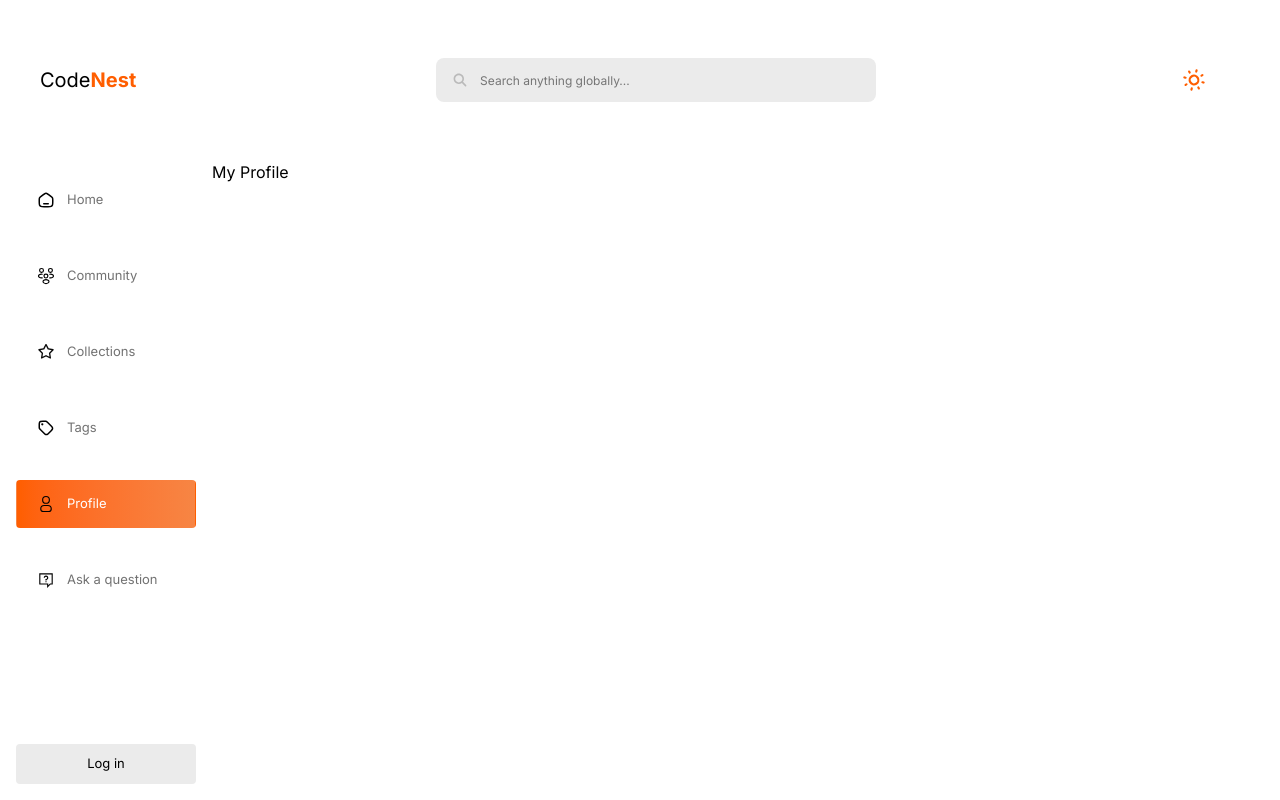
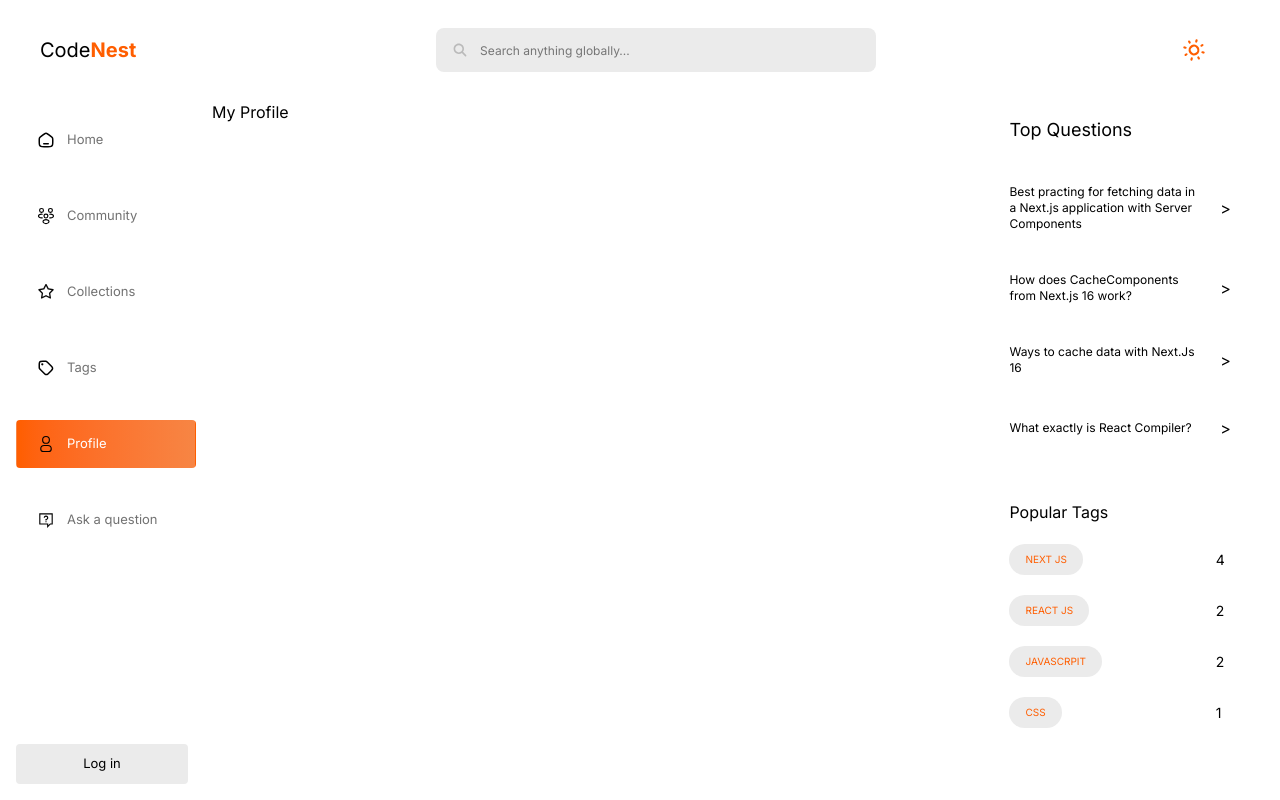
Before and after one commit to Dev-Matheus-Felipe/CodeNest, a Next.js app: page /profile in a window 1280 px wide. Built offline with nearby package versions, Linux system fonts and the light colour scheme; no server answers.

Commit message:
Main Responsive

```diff
--- a/app/(pages)/(main)/community/page.tsx
+++ b/app/(pages)/(main)/community/page.tsx
@@ -5,19 +5,17 @@ import Link from "next/link";
 export default async function Community(){
     const users = await prisma.user.findMany();
 
-    console.log(users);
-
     return (
         <div className="w-full h-full flex flex-col gap-7 p-[2%] items-center">
-            <h1 className="text-2xl w-full px-4">All Users</h1>
-            <div className="w-full flex justify-between gap-2 px-3">
+            <h1 className="text-2xl w-full px-4 border-b border-[#565656] pb-5">All Users</h1>
+            <div className="w-full flex justify-between items-center gap-2">
                 <form className=" w-[75%] h-11 relative flex items-center">
                     <Image
                         src="/icons/general/search.svg"
                         alt="Search Icon"
                         width={15}
                         height={15}
-                        className="absolute top-1/2 left-5 -translate-y-1/2"/>
+                        className="absolute top-1/2 left-4 -translate-y-1/2"/>
 
                     <input
                         type="text"
@@ -27,7 +25,7 @@ export default async function Community(){
                 </form>
 
                 <button className=" bg-(--secondary-button) hover:bg-(--secondary-button-hover)
-                w-30 h-11 cursor-pointer rounded-md flex justify-center gap-2 items-center">
+                w-28 h-11 cursor-pointer rounded-md flex justify-center gap-1 items-center">
                     <p className="text-xs">Select a filter</p>
 
                     <Image
@@ -42,15 +40,16 @@ export default async function Community(){
             <div className="w-full max-h-full gap-5 grid pr-5 overflow-y-scroll
             grid-cols-[repeat(auto-fit,minmax(130px,150px))]">
                 {
-                    [0,1,2].map((e, index) => (
-                        <Link href={`/profile/${users[0].username}`} key={index} className="flex flex-col items-center
-                        px-3 py-3 cursor-pointer rounded-sm text-center hover:bg-(--profile-hover) h-full">
+                    [0].map((e, index) => (
+                        <Link href={`/profile/${users[0].username}`} key={index} className="flex flex-col items-center px-3 py-3
+                        cursor-pointer rounded-md text-center  hover:bg-(--profile-hover) duration-300 h-full">
                             <Image
                                 src={users[0].image ?? ""}
                                 className="rounded-full"
                                 alt="user icon"
                                 width={100}
-                                height={100}/>
+                                height={100}
+                                loading="eager"/>
 
                             <h1 className="pt-3 pb-1 text-sm">{users[0].name?.slice(0,15)}</h1>
                             <p className="text-xs text-(--username-color)">@{users[0].username}</p>
--- a/app/(pages)/(main)/layout.tsx
+++ b/app/(pages)/(main)/layout.tsx
@@ -1,20 +1,23 @@
 import { NavBar } from "@/components/navBar/navBar";
+import RightSideBar from "@/components/rightSideBar/rightSideBar";
 import { SessionProvider } from "next-auth/react";
 import { Suspense } from "react";
 
 export default function MainLayout({children} : {children: React.ReactNode}){
     return (
         <SessionProvider>
-            <main className="grid grid-cols-[0.8fr_3fr_1.1fr] grid-rows-[20%_80%]">
+            <div className="grid grid-rows-[100px_1fr] h-full
+            sidebar:grid-cols-[0.8fr_3fr_1.1fr] md:max-sidebar:grid-cols-[0.8fr_3fr] md:max-md-grid-cols-1 ">
                 <NavBar />
 
-                <main className="col-start-2 col-end-2 row-span-1">
-                <Suspense fallback={<p>Loading...</p>}>
-                    {children}
-                </Suspense>
-                </main>
+                    <main className="col-span-1 row-span-1 ">
+                        <Suspense fallback={<p>Loading...</p>}>
+                            {children}
+                        </Suspense>
+                    </main>
 
-            </main>
+                <RightSideBar />
+            </div>
         </SessionProvider>
     )
 }
--- a/app/globals.css
+++ b/app/globals.css
@@ -1,5 +1,9 @@
 @import url('https://fonts.googleapis.com/css2?family=Inter:ital,opsz,wght@0,14..32,100..900;1,14..32,100..900&display=swap');
 @import "tailwindcss";
+
+@theme{
+  --breakpoint-sidebar: 1030px;
+}
 
 *{ box-sizing: border-box; }
 
@@ -38,7 +42,7 @@ html{
   --login-modal-border: transparent;
 
   --username-color: rgb(147, 197, 253);
-  --profile-hover: rgb(31, 36, 44);;
+  --profile-hover: rgb(20, 23, 28);
 }
 
 /* --------------------------------------- LIGHT THEME --------------------------------------- */
@@ -56,7 +60,7 @@ html{
   --login-modal-border: black;
 
   --username-color: #ff5e00;
-  --profile-hover: #adadad4d;
+  --profile-hover: #bebebe4d;
 }
 
 
--- a/components/sideBar/sideBar.tsx
+++ b/components/leftSideBar/leftSideBar.tsx
@@ -1,8 +1,6 @@
-import { signIn, signOut } from "next-auth/react";
 import Image from "next/image";
 import Link from "next/link";
 import { usePathname } from "next/navigation";
-import { useContext } from "react";
 
 type Navegation = {
     label: string,
@@ -20,7 +18,7 @@ type Logged = {
   }
 }
 
-export function SideBar({sidebarOpened, theme, logged} : {sidebarOpened: boolean, theme: string, logged: Logged | null}){
+export function LeftSideBar({sidebarOpened, theme, logged} : {sidebarOpened: boolean, theme: string, logged: Logged | null}){
 
     const pathname = usePathname();
 
@@ -34,7 +32,7 @@ export function SideBar({sidebarOpened, theme, logged} : {sidebarOpened: boolean
     ];
 
     return (
-        <aside className={`absolute md:relative md:top-0 md:left-0 md:h-auto  top-3 ${sidebarOpened ? "left-0 " : "left-[-90%]"}
+        <aside className={`absolute md:relative md:left-0 md:h-full top-0 ${sidebarOpened ? "left-0 " : "left-[-90%]"}
         col-span-1 row-span-1 flex flex-col items-start justify-between p-4 duration-1000 h-[90%]
         z-10 bg-(--secondary-button) rounded-sm md:bg-transparent`}>
 
@@ -54,7 +52,7 @@ export function SideBar({sidebarOpened, theme, logged} : {sidebarOpened: boolean
                 }
             </nav>
 
-            <button className="md:bg-(--secondary-button) bg-(--secondary-button-hover) w-45 h-10 text-[13px] rounded-sm cursor-pointer
+            <button className="md:bg-(--secondary-button) bg-(--secondary-button-hover) w-43 h-10 text-[13px] rounded-sm cursor-pointer
             hover:bg-(--secondary-button-hover)" onClick={() =>{}}>
                 {logged ? "Log out" : "Log in"}
             </button>
--- a/components/navBar/navBar.tsx
+++ b/components/navBar/navBar.tsx
@@ -3,7 +3,7 @@
 import { useTheme } from "next-themes";
 import Image from "next/image";
 import { useEffect, useState } from "react";
-import { SideBar } from "../sideBar/sideBar";
+import { LeftSideBar } from "../leftSideBar/leftSideBar";
 import { useSession } from "next-auth/react";
 
 export function NavBar(){
@@ -70,7 +70,7 @@ export function NavBar(){
             </div>
 
             {/* SIDEBAR */}
-            <SideBar sidebarOpened={sidebarOpened} theme={theme ?? "dark"} logged={session}  />
+            <LeftSideBar sidebarOpened={sidebarOpened} theme={theme ?? "dark"} logged={session}  />
         </>
     )
 }
--- /dev/null
+++ b/components/rightSideBar/rightSideBar.tsx
@@ -0,0 +1,66 @@
+export default function RightSideBar(){
+    return (
+        <aside className="sidebar:flex flex-col gap-15 p-4 hidden col-span-1">
+            <div className="flex flex-col">
+                <h1 className="text-lg">Top Questions</h1>
+
+                <div className="flex mt-10 gap-5 cursor-pointer h-auto w-full items-center">
+                    <p className="xl:text-xs text-[10px] w-[75%]">Best practing for fetching data in a Next.js application with Server Components</p>
+                    <p >{`>`}</p>
+                </div>
+
+                <div className="flex mt-10 gap-5 cursor-pointer h-auto w-full items-center">
+                    <p className="xl:text-xs text-[10px] w-[75%]">How does CacheComponents from Next.js 16 work?</p>
+                    <p >{`>`}</p>
+                </div>
+
+                <div className="flex mt-10 gap-5 cursor-pointer h-auto w-full items-center">
+                    <p className="xl:text-xs text-[10px] w-[75%]">Ways to cache data with Next.Js 16</p>
+                    <p>{`>`}</p>
+                </div>
+
+                <div className="flex mt-10 gap-5 cursor-pointer h-auto w- items-center">
+                    <p className="xl:text-xs text-[10px] w-[75%]">What exactly is React Compiler?</p>
+                    <p >{`>`}</p>
+                </div>
+            </div>
+
+            <div>
+                <h1>Popular Tags</h1>
+
+                <div className="flex w-full justify-between items-center mt-5">
+                    <p className="text-[10px] text-(--username-color) bg-(--secondary-button) py-2 px-4 rounded-2xl cursor-pointer">
+                        NEXT JS
+                    </p>
+
+                    <p className="w-[19%] text-sm">4</p>
+                </div>
+
+                <div className="flex w-full justify-between items-center mt-5">
+                    <p className="text-[10px] text-(--username-color) bg-(--secondary-button) py-2 px-4 rounded-2xl cursor-pointer">
+                        REACT JS
+                    </p>
+
+                    <p className="w-[19%] text-sm">2</p>
+                </div>
+
+                <div className="flex w-full justify-between items-center mt-5">
+                    <p className="text-[10px] text-(--username-color) bg-(--secondary-button) py-2 px-4 rounded-2xl cursor-pointer">
+                        JAVASCRPIT
+                    </p>
+
+                    <p className="w-[19%] text-sm">2</p>
+                </div>
+
+                <div className="flex w-full justify-between items-center mt-5">
+                    <p className="text-[10px] text-(--username-color) bg-(--secondary-button) py-2 px-4 rounded-2xl cursor-pointer">
+                        CSS
+                    </p>
+
+                    <p className="w-[19%] text-sm">1</p>
+                </div>
+
+            </div>
+        </aside>
+    )
+}
```
